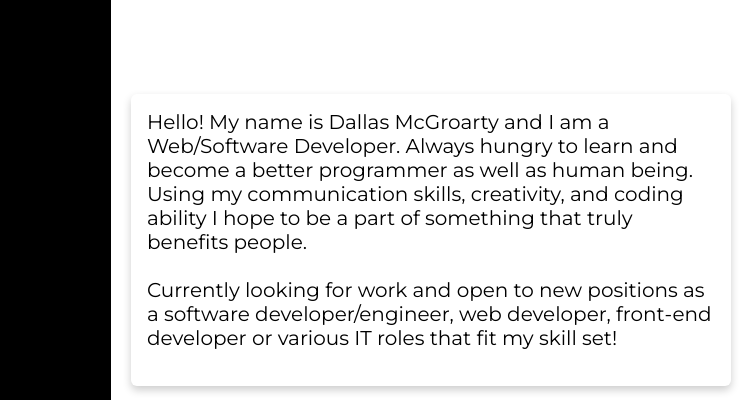
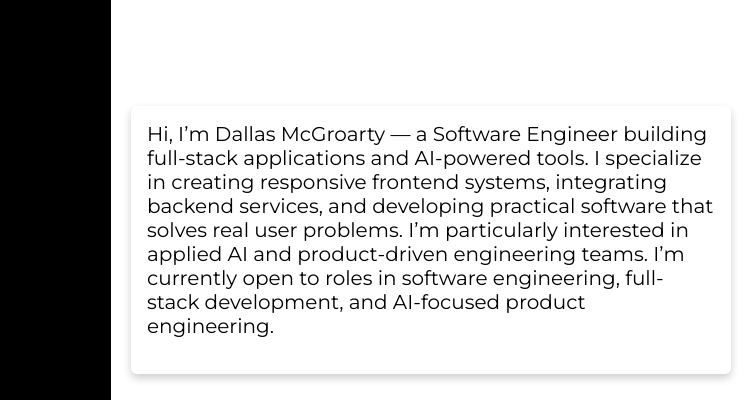
Before and after one commit to dallasmcgroarty/dallasmcgroarty.github.io, a plain HTML site: page index.html in a window 1280 px wide. Shown: the part 222-622 px from the top of the page, 529-1280 px from the left. Drawn offline with nearby package versions, Linux system fonts and the light colour scheme.

Commit message:
Update index.html

```diff
--- a/index.html
+++ b/index.html
@@ -31,7 +31,7 @@
             </div>
             <button type="button" data-scroll-to="#about" class="about-btn navbar-item">About</button>
             <button type="button" data-scroll-to="#clients" class="projects-btn navbar-item">Clients</button>
-            <button type="button" data-scroll-to="#projects" class="projects-btn navbar-item">Projects</button>
+            <button display="none" type="button" data-scroll-to="#projects" class="projects-btn navbar-item">Projects</button>
             <button type="button" data-scroll-to="#resume" class="resume-btn navbar-item" id="res-btn">Resume</button>
         </nav>
 
@@ -52,10 +52,9 @@
             <div class="about-right flex jcc aic flex-50">
                 <div class="box">
                     <p>
-                        Hello! My name is Dallas McGroarty and I am a Web/Software Developer. Always hungry to learn and become a better programmer as well as human being. Using my communication skills, creativity,
-                        and coding ability I hope to be a part of something that truly benefits people.
-                        <br><br>
-                        Currently looking for work and open to new positions as a software developer/engineer, web developer, front-end developer or various IT roles that fit my skill set!
+                        Hi, I’m Dallas McGroarty — a Software Engineer building full-stack applications and AI-powered tools.
+                        I specialize in creating responsive frontend systems, integrating backend services, and developing practical software that solves real user problems.
+                        I’m particularly interested in applied AI and product-driven engineering teams. I’m currently open to roles in software engineering, full-stack development, and AI-focused product engineering.
                     </p>
                 </div>
             </div>
@@ -112,7 +111,7 @@
             </div>
         </div>
 
-        <div id="projects" class="section">
+        <div id="projects" class="section" display="none">
             <div class="projects-inner">
                 <h2 class="heading">
                     Projects
```
